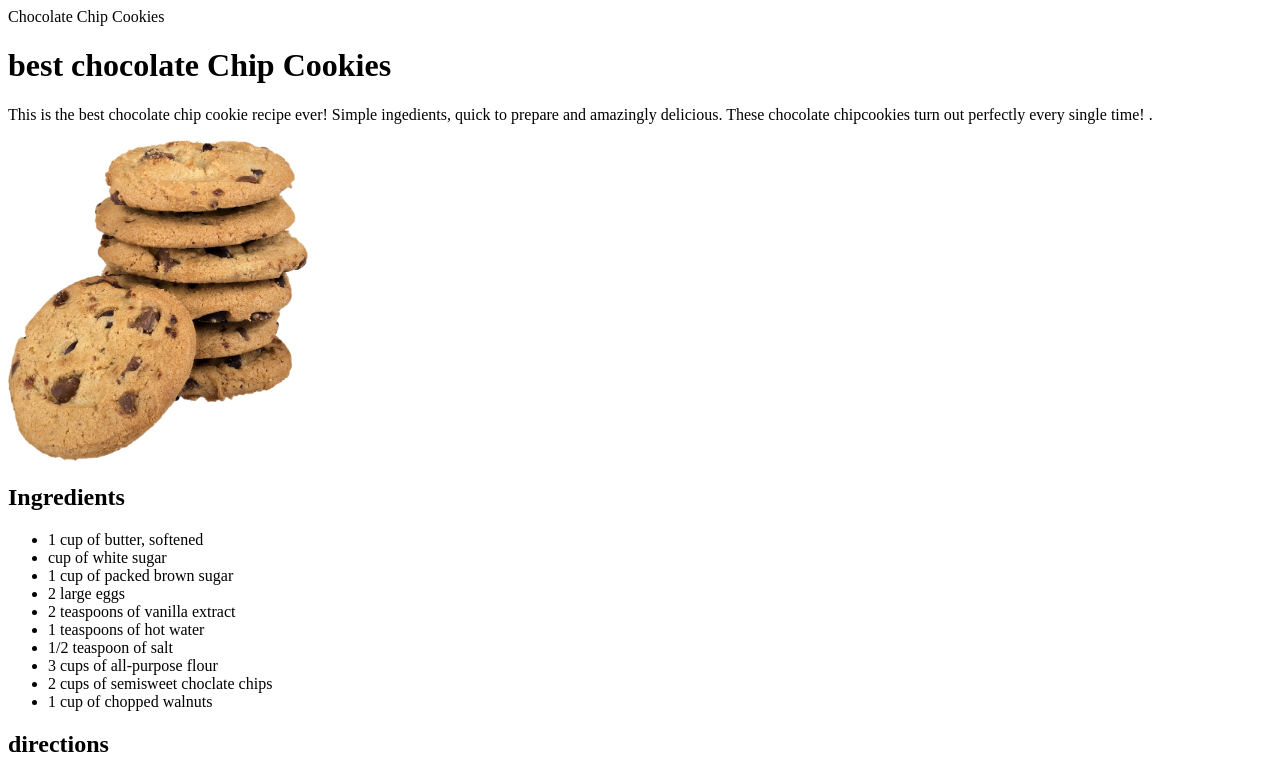
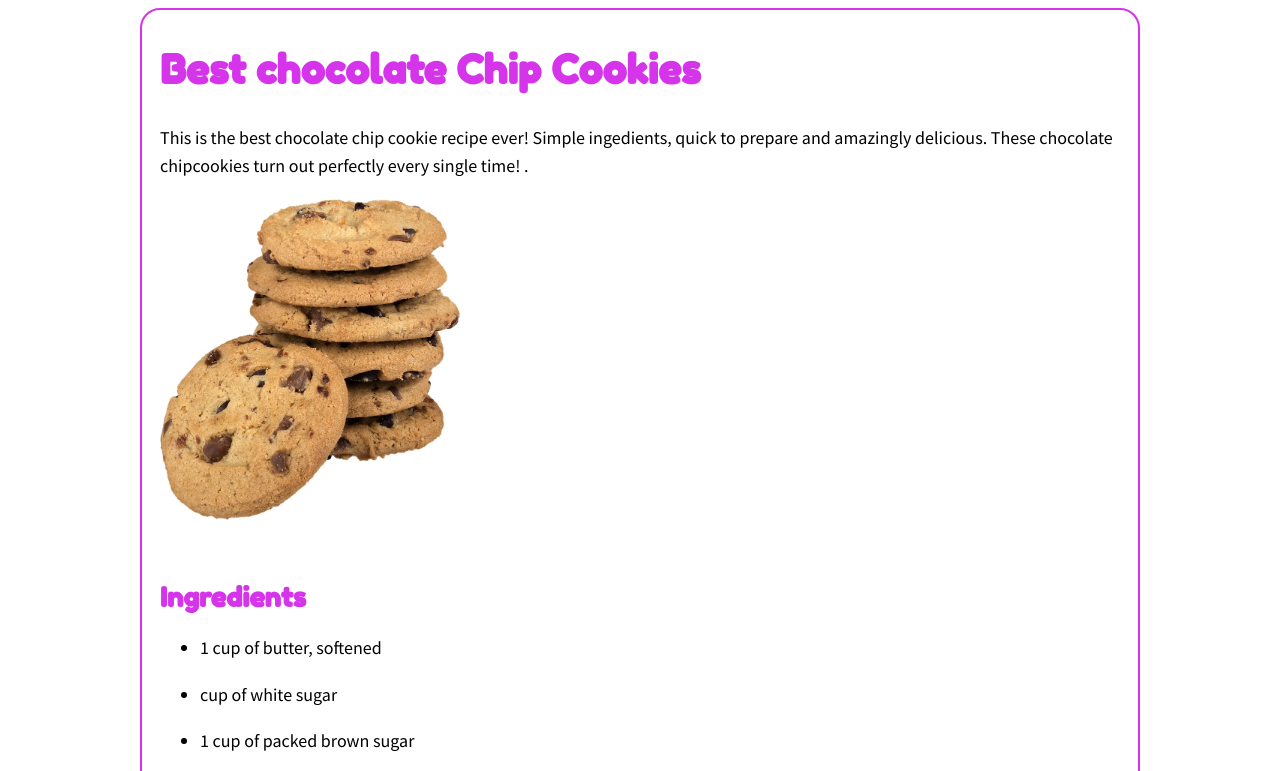
Before and after one commit to GOhonBl/MMP240, a plain HTML site: page recipe/index.html in a window 1280 px wide. Shown: the top 771 px of the page. Drawn offline with Linux system fonts and the light colour scheme.

Commit message:
Add files via upload

```diff
--- a/recipe/index.html
+++ b/recipe/index.html
@@ -2,11 +2,13 @@
 <html>
   <head>
     <meta charset="utf-8">
-    <link href="stylesheet" href="stye.css"
-    <title>Chocolate Chip Cookies</title>
-  </head>
-  <body>
-    <h1>best chocolate Chip Cookies</h1>
+       <title>Chocolate Chip Cookies</title>
+       <link href="https://fonts.googleapis.com/css2?family=Fredoka+One&family=Source+Sans+Pro&display=swap" rel="stylesheet"/>
+    <link href="https://fonts.googleapis.com/css2?family=Source+Sans+Pro&display=swap" rel="stylesheet"/>
+<link rel="stylesheet" href="style.css"/>
+</head>
+<body>
+    <h1>Best chocolate Chip Cookies</h1>
 
 <p>This is the best chocolate chip cookie recipe ever! Simple ingedients, quick to prepare and amazingly delicious. These chocolate chipcookies turn out perfectly every single time! . </p>
 <img src="Cookies.jpg" alt="Cookies" width="300">
--- /dev/null
+++ b/recipe/style.css
@@ -0,0 +1,24 @@
+body{
+  font-family: 'Source Sans Pro', sans-serif;
+  font-size: 1.125rem;
+  line-height:1.6em;
+  width:960px;
+  margin-left: auto;
+  margin-right: auto;
+  border: solid 2px #d534eb;
+  padding: 1em;
+  border-radius: 20px;
+}
+
+h1, h2{
+   font-family: 'Fredoka One', cursive;
+   color: #d534eb;
+}
+h1{
+  font-size: 2.5rem;
+  margin-bottom: 1em;
+}
+li{margin-bottom: 1em;
+}
+h2{margin-top:2em;
+ }
```
Also changed, not shown: exercise 3/index.html (added, +37 -0 lines), index.html (+2 -1 lines), quizi/index.html (added, +24 -0 lines).
